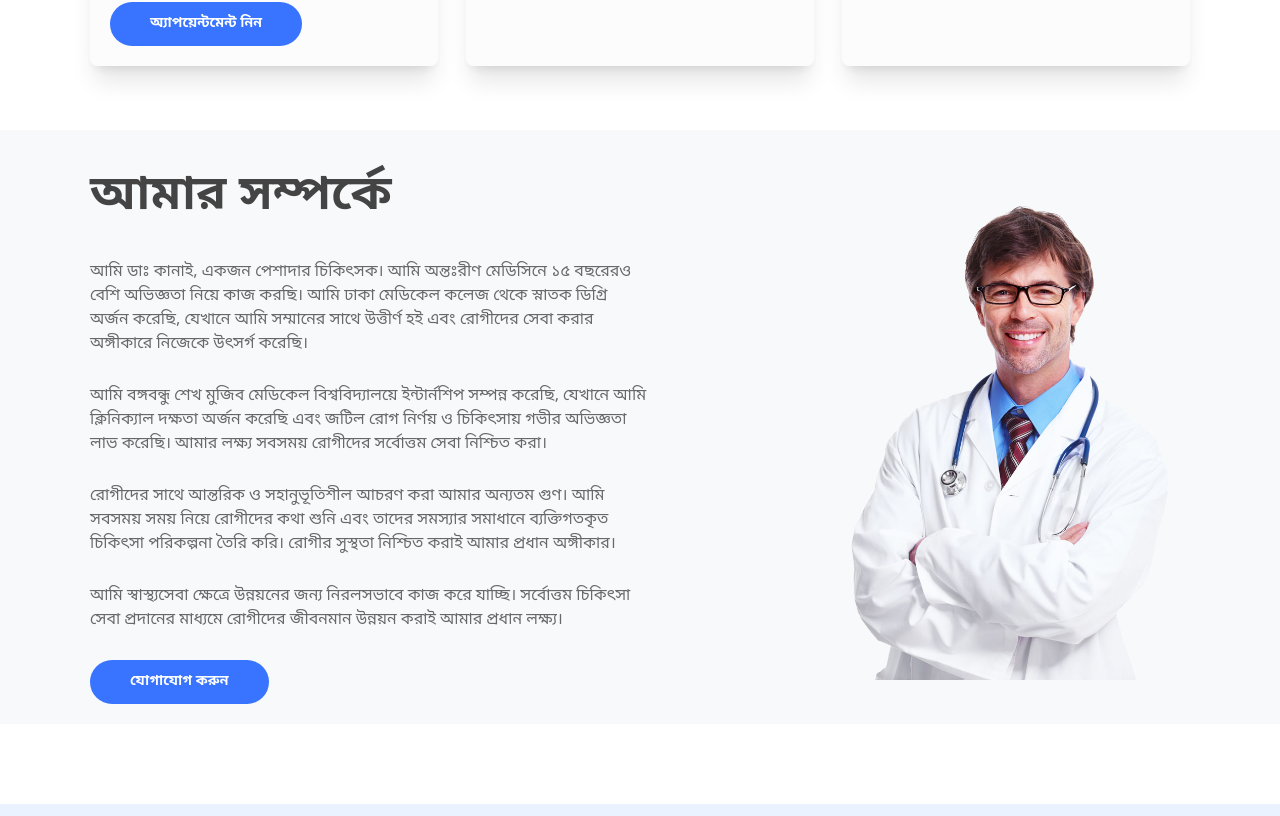
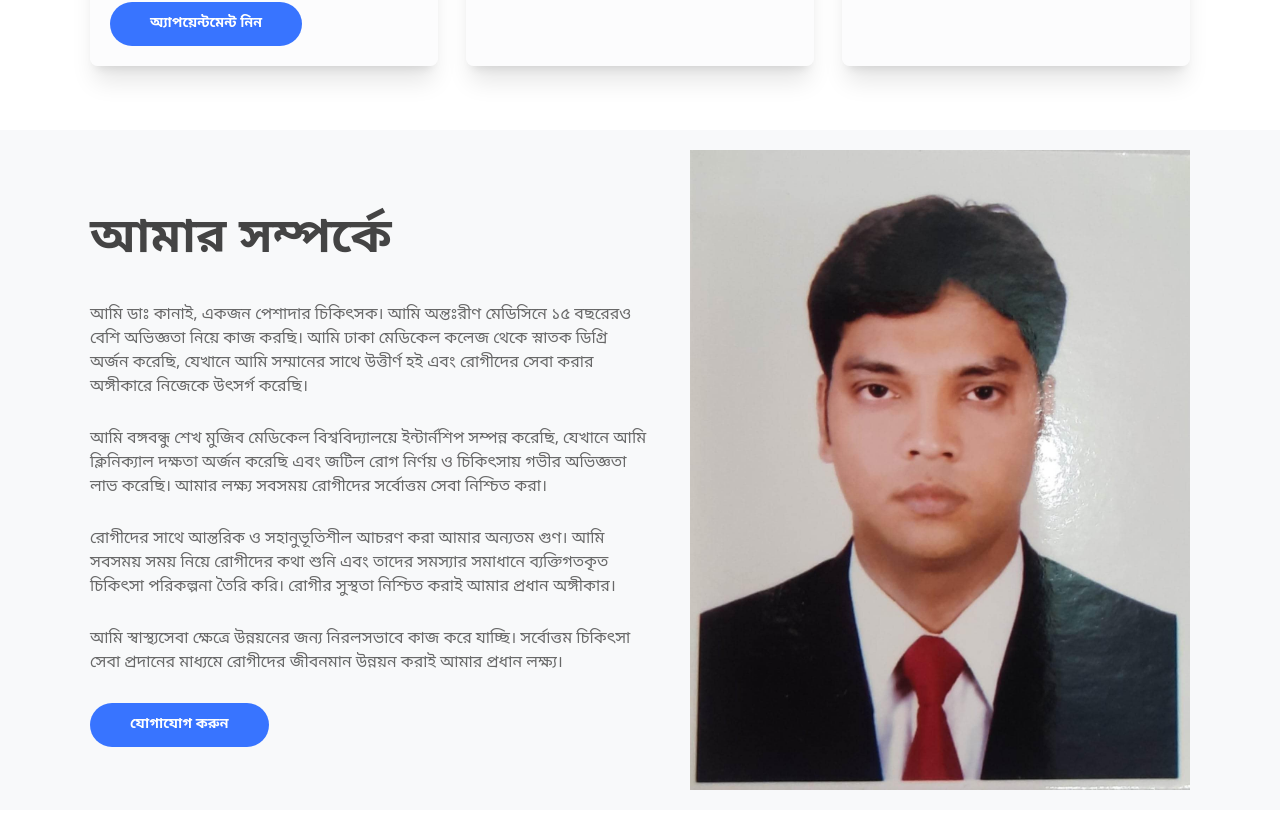
Before and after one commit to rahulsd380/Doctor-Kanai-Portfolio, a React (Vite) app: page / in a window 1280 px wide. Shown: the part 944-1760 px from the top of the page. Built offline with nearby package versions, Linux system fonts and the light colour scheme.

Commit message:
changed doctor image

```diff
--- a/src/assets/index.ts
+++ b/src/assets/index.ts
@@ -8,10 +8,12 @@ import instagram from "../assets/icons/instagram.svg";
 
 import doctorImage from "../assets/images/doc-image.png";
 import heroBg from "../assets/images/hero-bg.jpg";
+import aboutUsImg from "../assets/images/about-me-img.jpg";
 
 export const IMAGES = {
     doctorImage,
-    heroBg
+    heroBg,
+    aboutUsImg
 }
 
 export const ICONS = {
--- a/src/components/HomePage/AboutMe/AboutMe.tsx
+++ b/src/components/HomePage/AboutMe/AboutMe.tsx
@@ -23,14 +23,14 @@ const AboutMe = () => {
                             আমি স্বাস্থ্যসেবা ক্ষেত্রে উন্নয়নের জন্য নিরলসভাবে কাজ করে যাচ্ছি। সর্বোত্তম চিকিৎসা সেবা প্রদানের মাধ্যমে রোগীদের জীবনমান উন্নয়ন করাই আমার প্রধান লক্ষ্য।
                         </p>
 
-                        <a href="http://wa.me/8801722237642" target="_blank" rel="noopener noreferrer">
-                            <button className="bg-primary-10 px-10 py-3 rounded-3xl text-white font-bold text-sm cursor-pointer">
+                        <a href="http://wa.me/8801722237642" target="_blank" rel="noopener noreferrer" className="w-fit">
+                            <button className="bg-primary-10 px-10 py-3 rounded-3xl text-white font-bold text-sm cursor-pointer w-fit">
                                 যোগাযোগ করুন
                             </button>
                         </a>
                     </div>
                     <img
-                        src={IMAGES.doctorImage}
+                        src={IMAGES.aboutUsImg}
                         alt="doctor"
                         className="w-[500px] relative z-10"
                     />
--- a/src/components/HomePage/Features/FeatureCard.tsx
+++ b/src/components/HomePage/Features/FeatureCard.tsx
@@ -38,7 +38,7 @@ const FeatureCard: React.FC<TFeatureCard> = ({ icon, subtitle, title, descriptio
             }
             {
                 isBtnVisible &&
-                <a href="http://wa.me/8801722237642" target="_blank" rel="noopener noreferrer">
+                <a href="http://wa.me/8801722237642" target="_blank" rel="noopener noreferrer" className="w-fit">
                     <button className="bg-primary-10 px-10 py-3 rounded-3xl text-white font-bold text-sm mt-5 cursor-pointer w-fit">
                         অ্যাপয়েন্টমেন্ট নিন
                     </button>
```
Also changed, not shown: src/assets/images/about-me-img.jpg (added).
